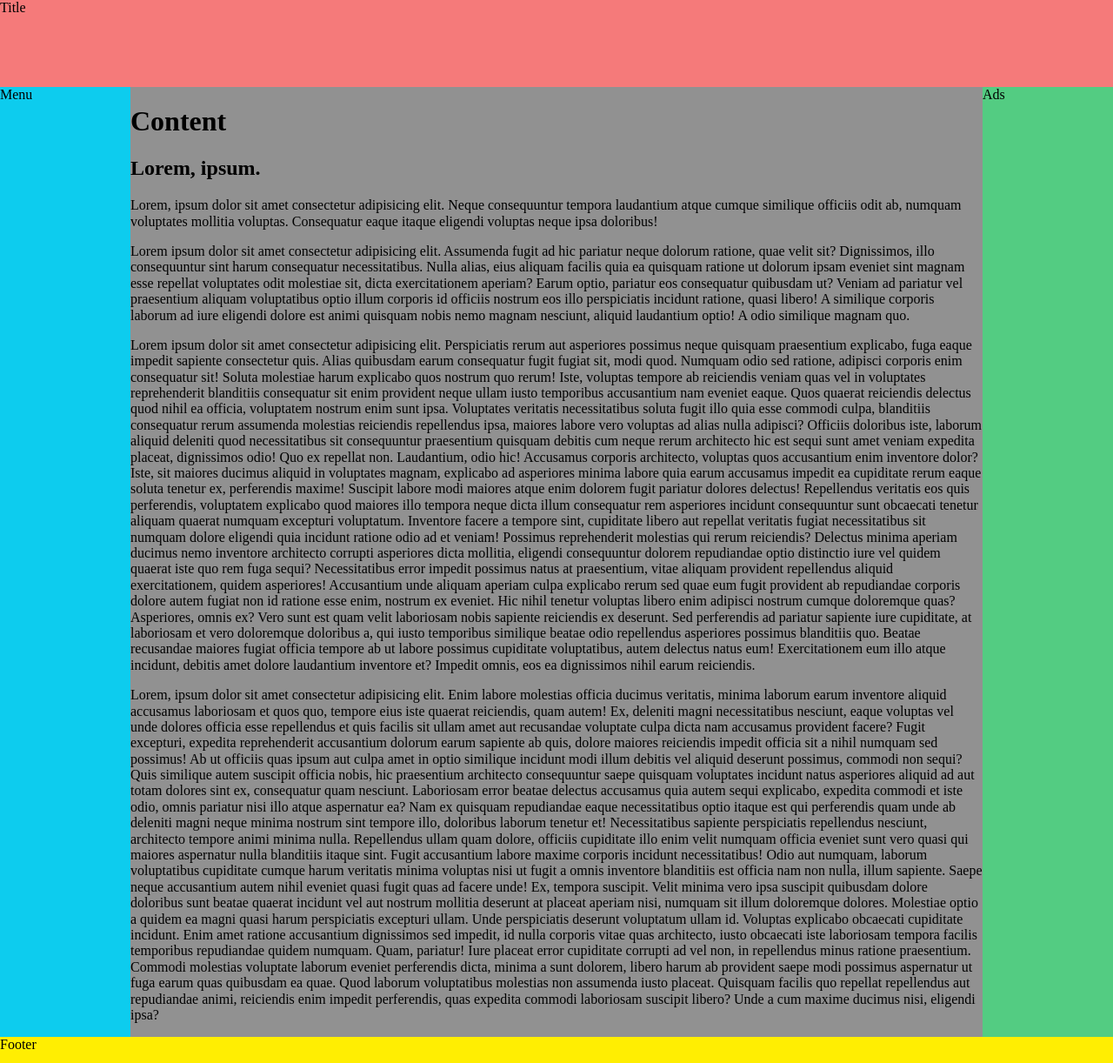
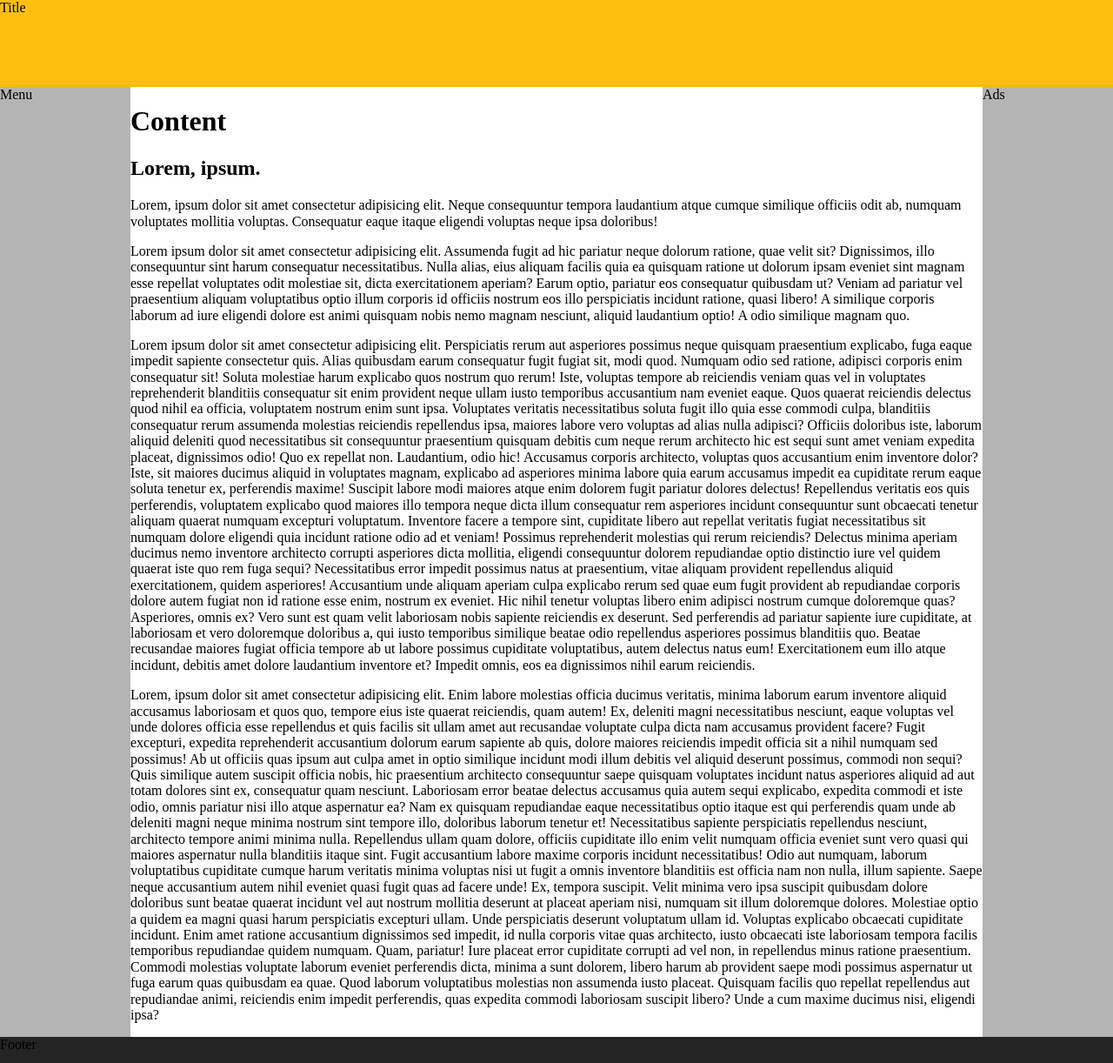
Before and after one commit to anzart/Learn-CSS, a plain HTML site: page index.html in a window 1280 px wide. Shown: the whole page at 87% size. Drawn offline with Linux system fonts and the light colour scheme.

Commit message:
Changes background colors

```diff
--- a/style.css
+++ b/style.css
@@ -1,22 +1,21 @@
 .hg__header {
   grid-area: header;
-  background: rgb(245, 122, 122);
+  background: rgb(255, 191, 15);
 }
 .hg__footer {
   grid-area: footer;
-  background: rgb(255, 238, 2);
+  background: rgb(36, 36, 36);
 }
 .hg__main {
   grid-area: main;
-  background: rgb(145, 145, 145);
 }
 .hg__left {
   grid-area: navigation;
-  background: rgb(13, 204, 238);
+  background: rgb(180, 180, 180);
 }
 .hg__right {
   grid-area: ads;
-  background: rgb(83, 204, 130);
+  background: rgb(180, 180, 180);
 }
 
 .hg {
```
